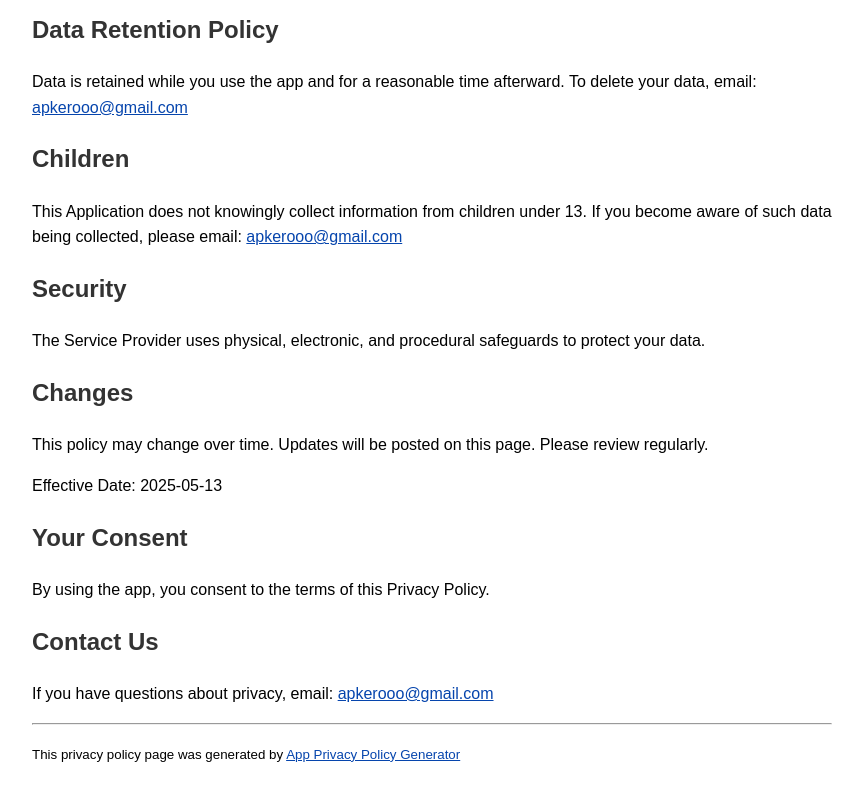
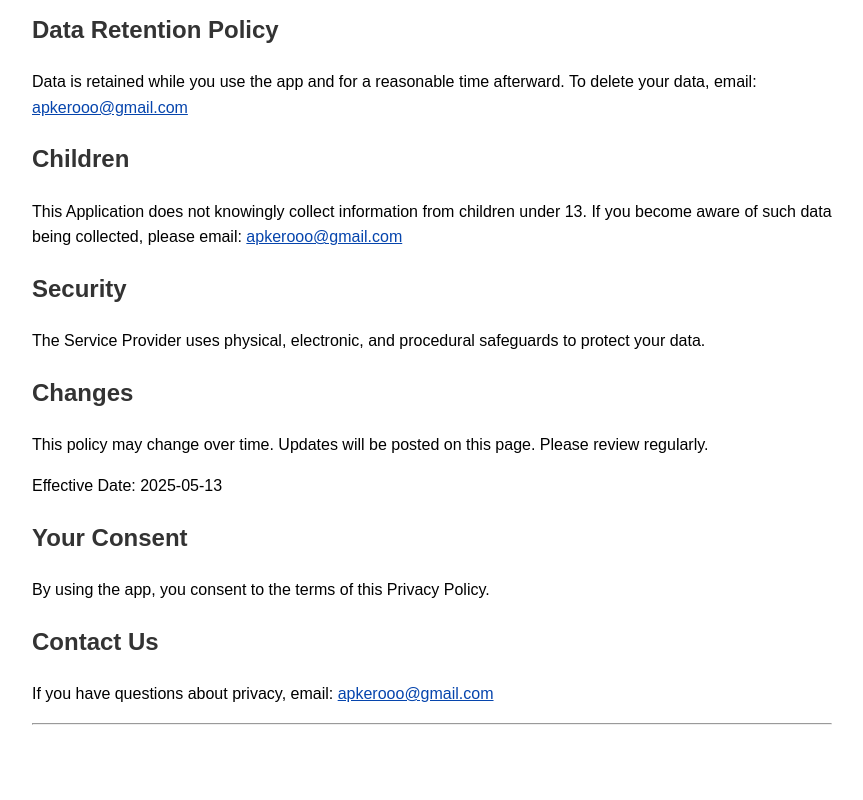
Before and after one commit to daviesny/holybite_privacy_policy, a plain HTML site: page index.html in a window 1280 px wide. Shown: the part 1171-1971 px from the top of the page, without its empty margins (208-1071 px from the left). After the commit the page ends 1944 px from the top, so only its background shows below. Drawn offline with Linux system fonts and the light colour scheme.

Commit message:
Update index.html

```diff
--- a/index.html
+++ b/index.html
@@ -82,6 +82,6 @@
   <p>If you have questions about privacy, email: <a href="mailto:apkerooo@gmail.com">apkerooo@gmail.com</a></p>
 
   <hr/>
-  <p><small>This privacy policy page was generated by <a href="https://app-privacy-policy-generator.nisrulz.com/" target="_blank">App Privacy Policy Generator</a></small></p>
+
 </body>
 </html>
```
